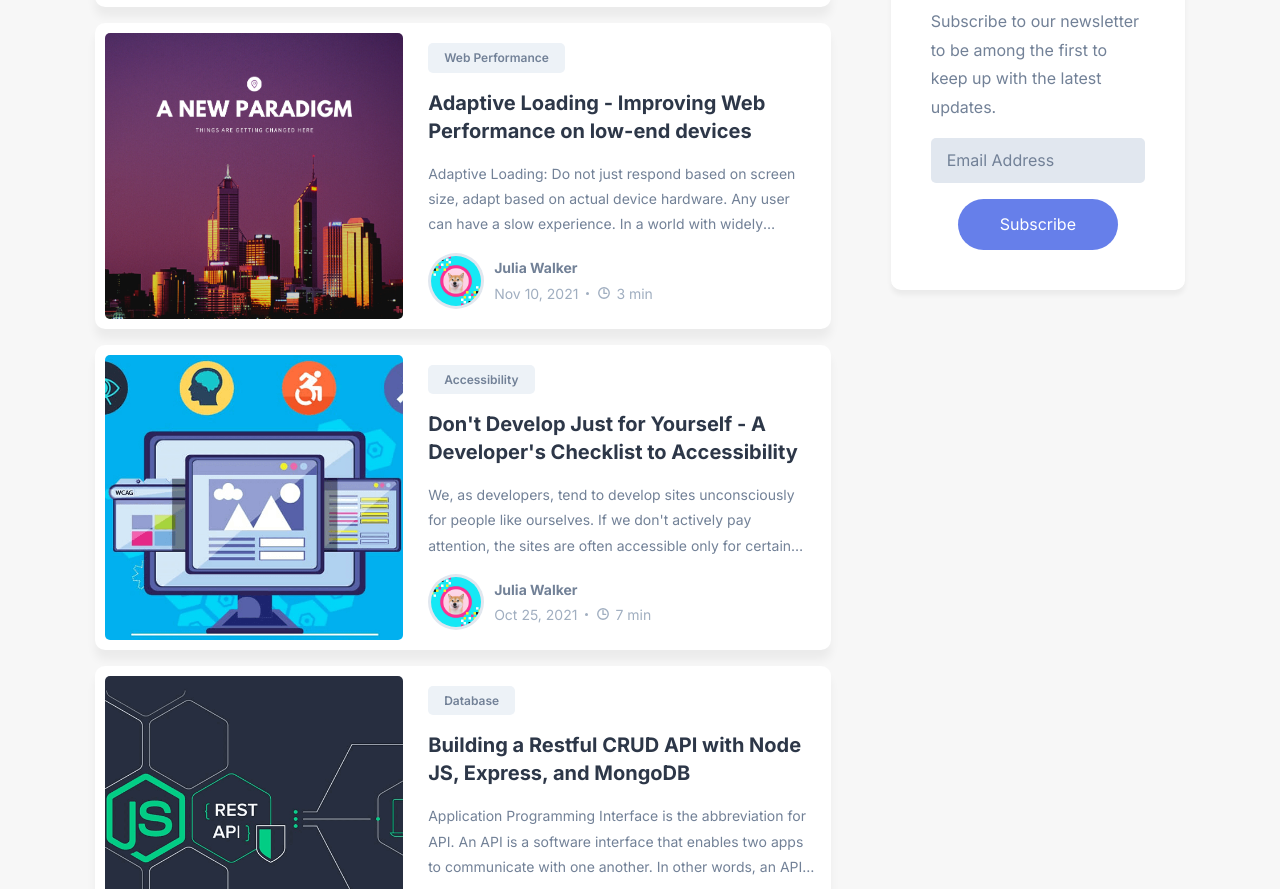
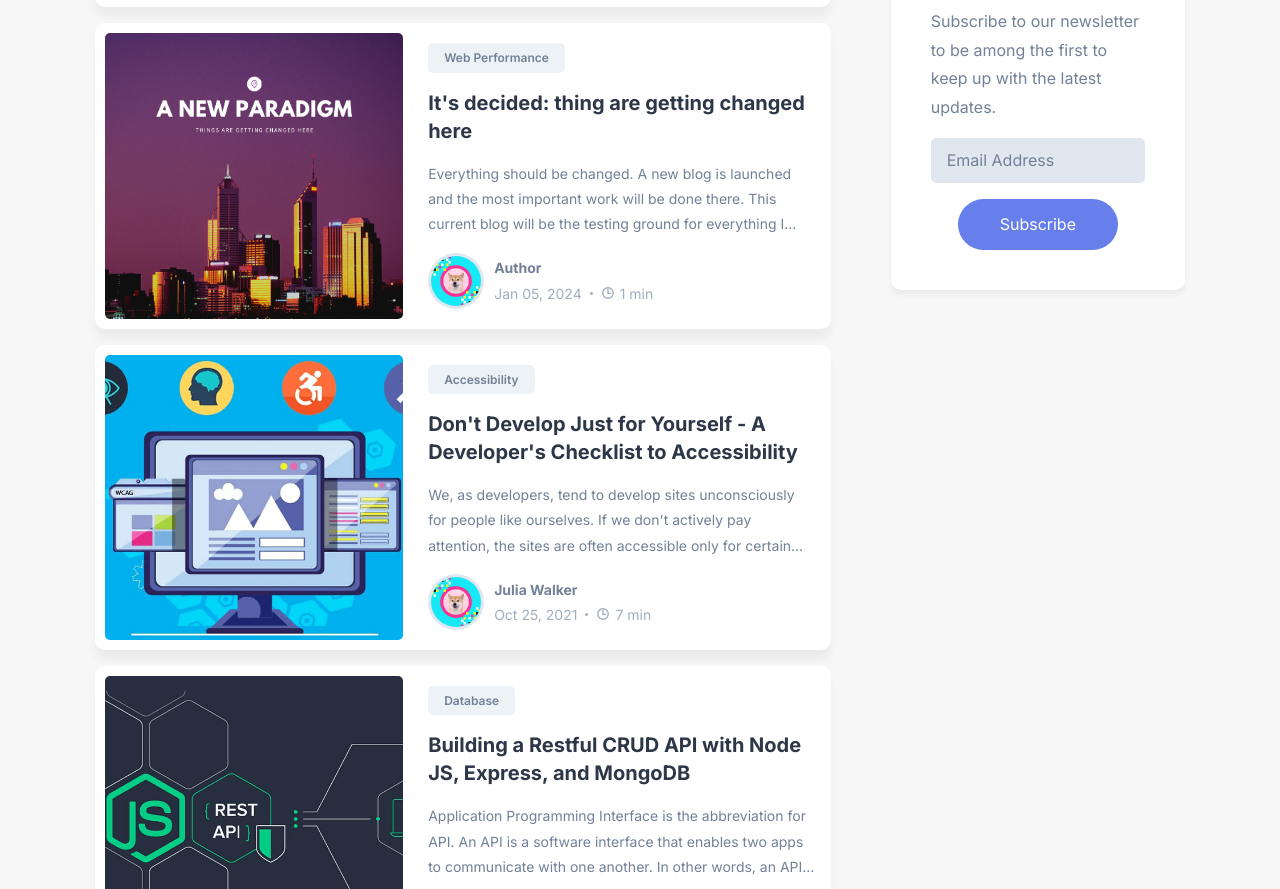
Before and after one commit to dashco89/thefirstblog, a plain HTML site: page index.html in a window 1280 px wide. Shown: the part 2124-3013 px from the top of the page. Drawn offline with nearby package versions, Linux system fonts and the light colour scheme.

Commit message:
index.html

```diff
--- a/index.html
+++ b/index.html
@@ -376,7 +376,7 @@
 
               <div class="blog-card-banner">
                 <img src="./assets/images/blog-5.png"
-                  alt="Adaptive Loading - Improving Web Performance on low-end devices" width="250"
+                  alt="It's decided: things are getting changed here" width="250"
                   class="blog-banner-img">
               </div>
 
@@ -384,31 +384,27 @@
 
                 <button class="blog-topic text-tiny">Web Performance</button>
 
-                <h3><a href="" class="h3">Adaptive Loading - Improving Web Performance on low-end devices</a></h3>
+                <h3><a href="" class="h3">It's decided: thing are getting changed here</a></h3>
 
                 <p class="blog-text">
-                  Adaptive Loading: Do not just respond based on screen size, adapt based on actual device hardware.
-                  Any user can have a slow experience. In a world with widely varying device capabilities, a "one-size"
-                  fits all
-                  experience may not always work. Sites that delight users on high-end devices can be unusable on
-                  low-end ones,
-                  particularly on median mobile and desktop hardware and in emerging markets.
+                  Everything should be changed. A new blog is launched and the most important work will be done there. This current
+                  blog will be the testing ground for everything I learn in programming.
                 </p>
 
                 <div class="wrapper-flex">
 
                   <div class="profile-wrapper">
-                    <img src="./assets/images/author.png" alt="Julia walker" width="50">
+                    <img src="./assets/images/author.png" alt="Author" width="50">
                   </div>
 
                   <div class="wrapper">
-                    <a href="#" class="h4">Julia Walker</a>
+                    <a href="#" class="h4">Author</a>
 
                     <p class="text-sm">
-                      <time datetime="2021-11-10">Nov 10, 2021</time>
+                      <time datetime="2024-01-05">Jan 05, 2024</time>
                       <span class="separator"></span>
                       <ion-icon name="time-outline"></ion-icon>
-                      <time datetime="PT3M">3 min</time>
+                      <time datetime="PT1M">1 min</time>
                     </p>
                   </div>
 
```
